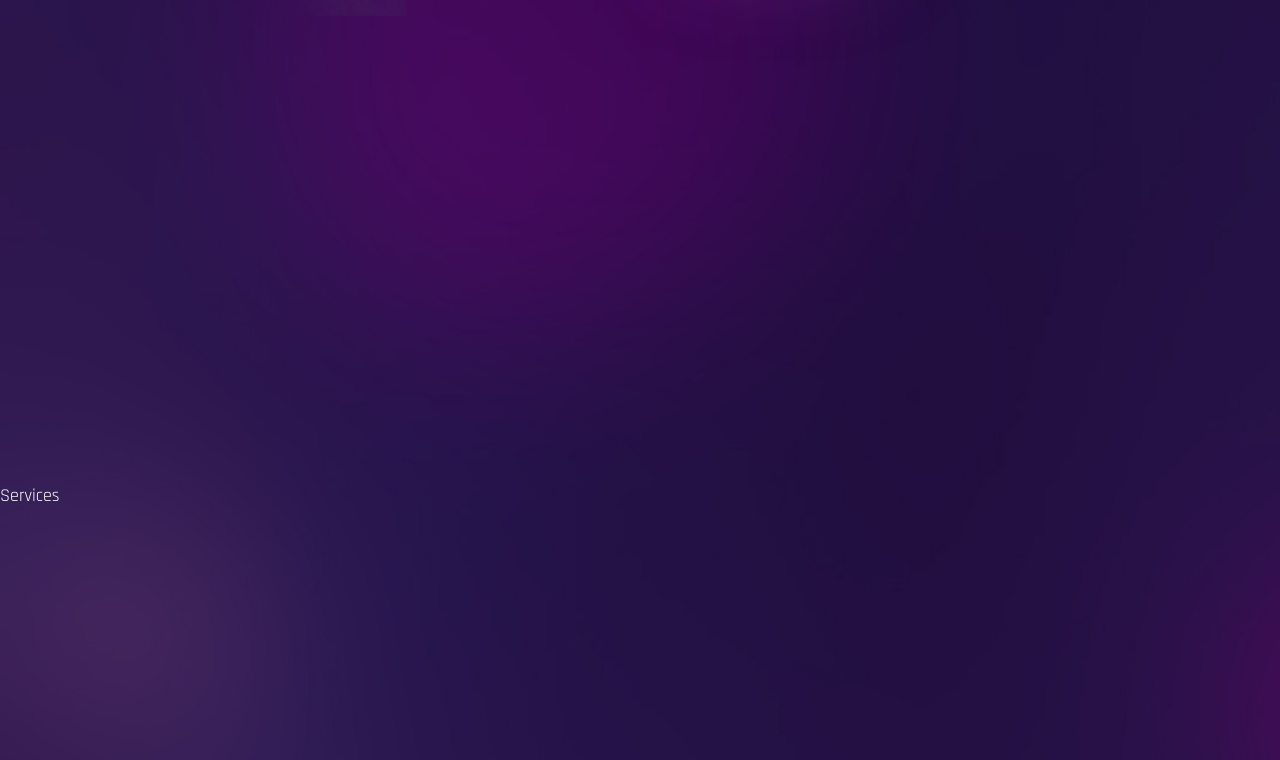
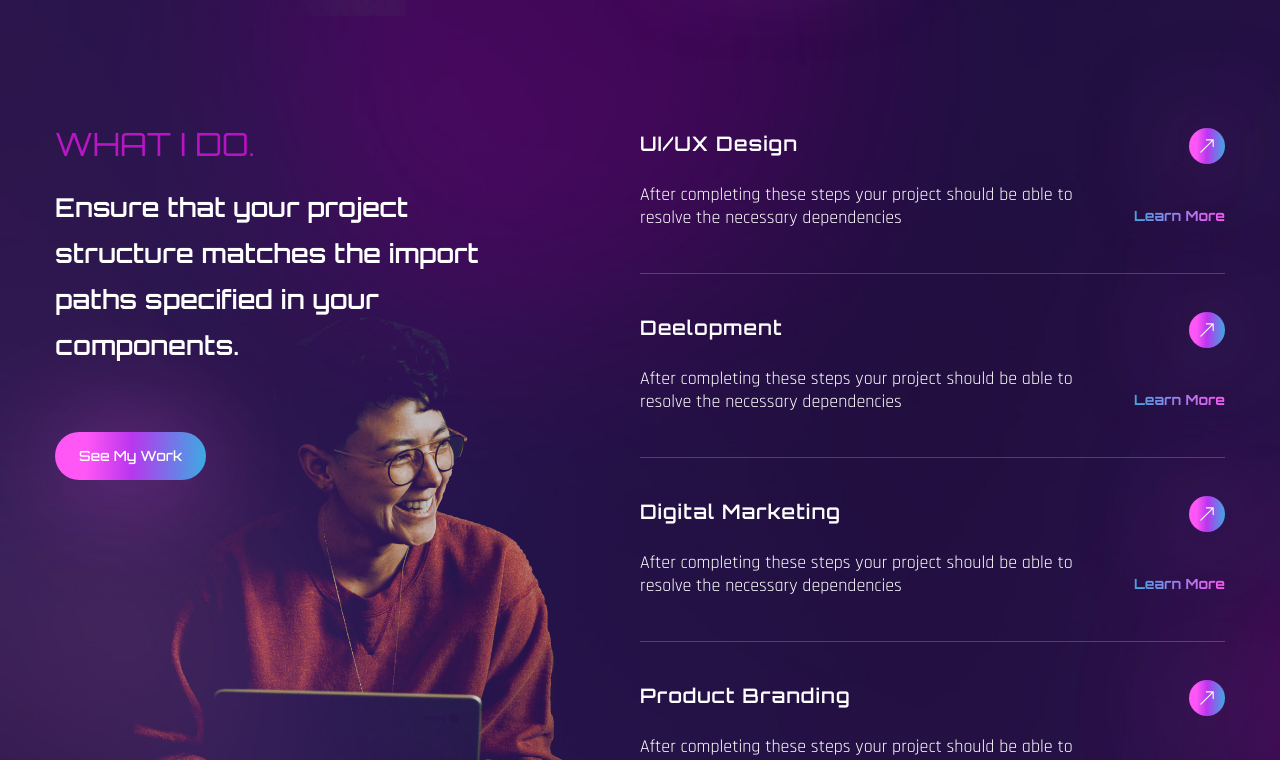
Before and after one commit to niniarob/portfolio, a React (Create React App) app: page / in a window 1280 px wide. Shown: the part 1440-2200 px from the top of the page. Built offline with nearby package versions, Linux system fonts and the light colour scheme; the HTML template or start-up script is replaced by a standard one; a web font is replaced by a local one.

Commit message:
add services section and animations

```diff
--- a/src/components/Banner.js
+++ b/src/components/Banner.js
@@ -76,7 +76,7 @@
               <a href="#">
                 <FaDribbble />
               </a>
-              <a href="#">
+              <a href="https://github.com/niniarob">
                 <FaGithub />
               </a>
             </motion.div>
--- a/src/components/Services.js
+++ b/src/components/Services.js
@@ -1,7 +1,97 @@
-import React from 'react';
+import React from "react";
+import { BsArrowUpRight } from "react-icons/bs";
+import { motion } from "framer-motion";
+import { fadeIn } from "../variants";
+
+const service = [
+  {
+    name: "UI/UX Design",
+    description:
+      "After completing these steps your project should be able to resolve the necessary dependencies",
+    link: "Learn More",
+  },
+  {
+    name: "Deelopment",
+    description:
+      "After completing these steps your project should be able to resolve the necessary dependencies",
+    link: "Learn More",
+  },
+  {
+    name: "Digital Marketing",
+    description:
+      "After completing these steps your project should be able to resolve the necessary dependencies",
+    link: "Learn More",
+  },
+  {
+    name: "Product Branding",
+    description:
+      "After completing these steps your project should be able to resolve the necessary dependencies",
+    link: "Learn More",
+  },
+];
 
 const Services = () => {
-  return <div className='section' id='services'>Services</div>;
+  return (
+    <section className="section" id="services">
+      <div className="container mx-auto">
+        <div className="flex flex-col lg:flex-row">
+          <motion.div
+            variants={fadeIn("right", 0.3)}
+            initial="hidden"
+            whileInView={"show"}
+            viewport={{ once: false, amount: 0.7 }}
+            className="flex-1 lg:bg-services lg:bg-bottom bg-no-repeat mix-blend-lighten mb-12 lg:mb-0"
+          >
+            <h2 className="h2 text-accent mb-6">What I do.</h2>
+            <h3 className="h3 max-w-[455px] mb-16">
+              Ensure that your project structure matches the import paths
+              specified in your components.
+            </h3>
+            <button className=" btn btn-sm">See My Work</button>
+          </motion.div>
+          <motion.div
+            variants={fadeIn("left", 0.5)}
+            initial="hidden"
+            whileInView={"show"}
+            viewport={{ once: false, amount: 0.7 }}
+            className="flex-1"
+          >
+            <div>
+              {service.map((service, index) => {
+                const { name, description, link } = service;
+                return (
+                  <div
+                    className="border-b border-white/20 h-[146px] mb-[38px] flex"
+                    key={index}
+                  >
+                    <div className="max-w-[476px]">
+                      <h4 className="text-[20px] tracking-wider font-primary font-semibold mb-6">
+                        {name}
+                      </h4>
+                      <p className="font-secondary  leading-tight">
+                        {description}
+                      </p>
+                    </div>
+                    <div className="flex flex-col flex-1 items-end">
+                      <a
+                        href="#"
+                        className="btn w-9 h-9 mb-[42px] flex justify-center items-center"
+                      >
+                        <BsArrowUpRight />
+                      </a>
+                      <a href="#" className="text-gradient text-sm">
+                        {link}
+                      </a>
+                    </div>
+                  </div>
+                );
+              })}
+            </div>
+          </motion.div>
+        </div>
+      </div>
+    </section>
+  );
 };
 
 export default Services;
```
